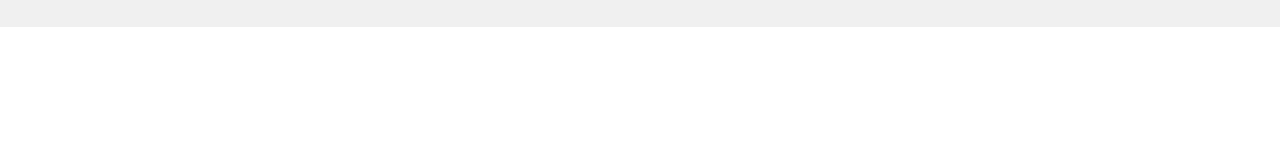
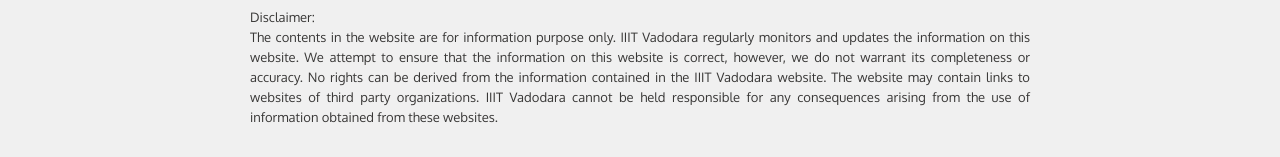
Before and after one commit to satyendramaurya87/rrpgcollege, a plain HTML site: page index.html in a window 1280 px wide. Shown: the part 1303-1460 px from the top of the page. Before the commit the page ends 1330 px from the top, so only its background shows below. Drawn offline with nearby package versions, Linux system fonts and the light colour scheme.

Commit message:
Update index.html

```diff
--- a/index.html
+++ b/index.html
@@ -384,6 +384,9 @@
                                              title="Official Twitter Account"></i></a>
                 </div>
             </div>
+            <div>
+			<p style="text-align: justify;"><font size="2.5" color="#383736">Disclaimer:<br/> The contents in the website are for information purpose only. IIIT Vadodara regularly monitors and updates the information on this website. We attempt to ensure that the information on this website is correct, however, we do not warrant its completeness or accuracy. No rights can be derived from the information contained in the IIIT Vadodara website. The website may contain links to websites of third party organizations. IIIT Vadodara cannot be held responsible for any consequences arising from the use of information obtained from these websites.</font></p>
+			</div>
         </div>
     </footer>
 
```
